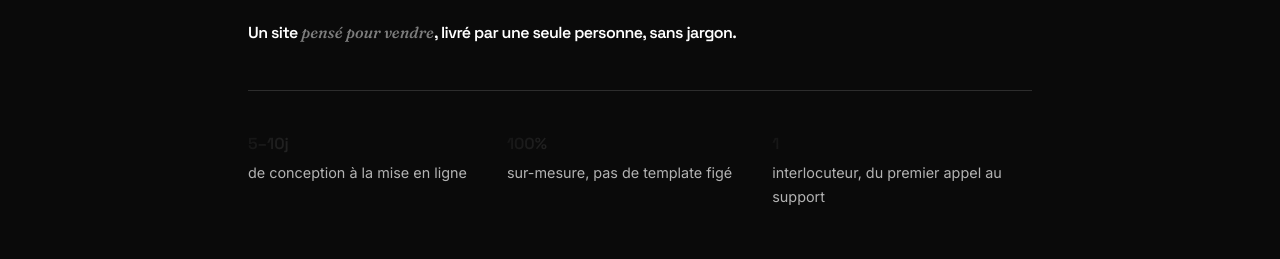
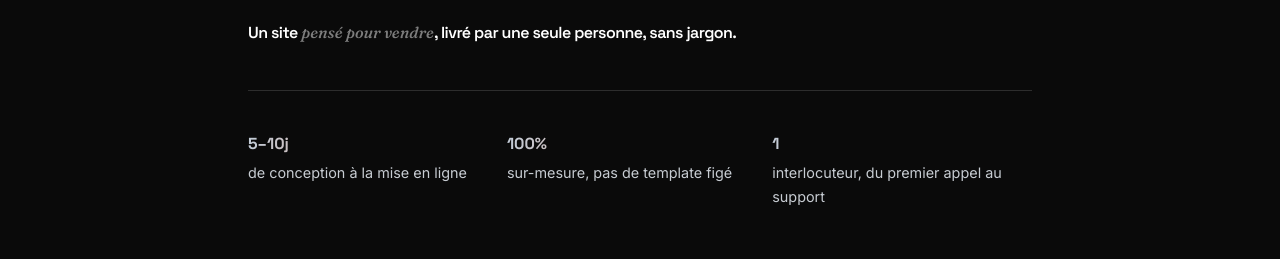
Before and after one commit to Neiiken/NeiikenWebDesign, a plain HTML site: page index.html in a window 1280 px wide. Shown: the part 1122-1381 px from the top of the page. Drawn offline with Linux system fonts and the light colour scheme.

Commit message:
Fix unreadable stat numbers on dark band
The 5-10j / 100% / 1 figures used a near-black gradient over the
near-black stat band, making them nearly invisible. Switch to the
light steel->terracotta gradient used in the hero and lighten the
captions for legibility.

Co-Authored-By: Claude Opus 4.8 <noreply@anthropic.com>

```diff
--- a/css/style.css
+++ b/css/style.css
@@ -227,8 +227,8 @@ ul,ol{margin:0;padding:0;}
 .stat-headline .serif-em{color:var(--brand-4);}
 .stat-row{display:flex;flex-wrap:wrap;gap:var(--space-10);margin-top:var(--space-12);padding-top:var(--space-10);border-top:1px solid rgba(255,255,255,.14);}
 .stat-row div{display:flex;flex-direction:column;gap:var(--space-1);}
-.stat-row strong{font-family:var(--font-display);font-size:var(--text-2xl);font-weight:600;background:var(--grad-rainbow);-webkit-background-clip:text;background-clip:text;color:transparent;}
-.stat-row span{color:#b3b3b3;font-size:var(--text-sm);max-width:16rem;}
+.stat-row strong{font-family:var(--font-display);font-size:var(--text-2xl);font-weight:700;background:linear-gradient(100deg,#c3cdd9,#e08a63);-webkit-background-clip:text;background-clip:text;color:transparent;}
+.stat-row span{color:#c7ccd2;font-size:var(--text-sm);max-width:16rem;}
 
 /* =========================================================
    SECTEURS (bandeau)
```
